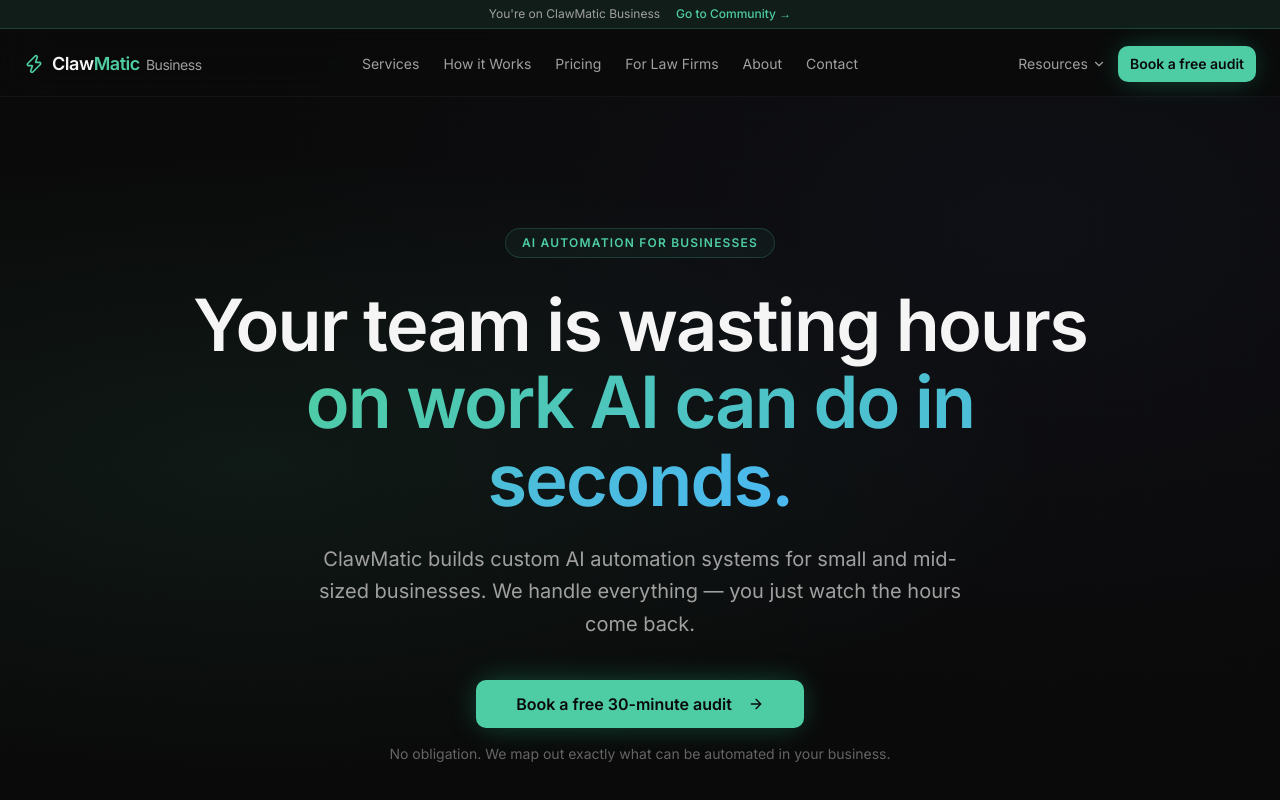
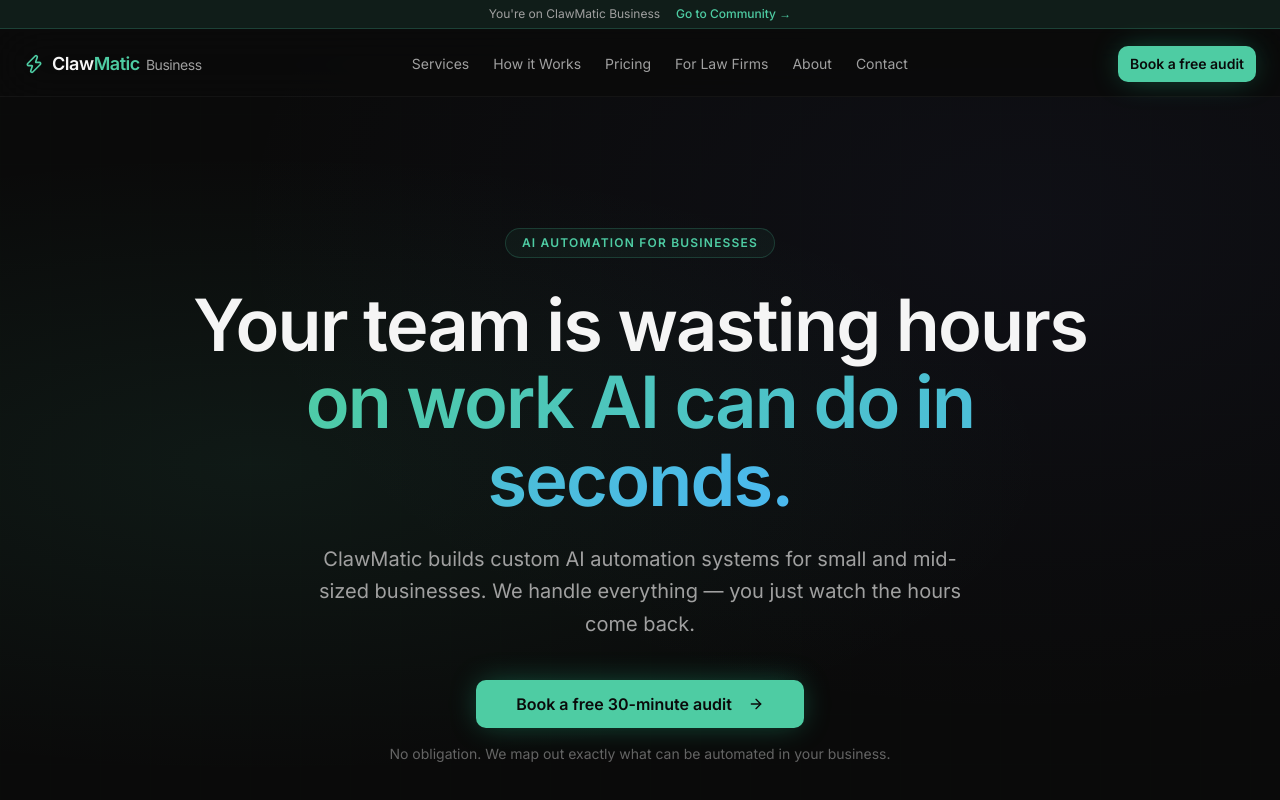
Before and after one commit to Clawmatic/clawmatic, a Next.js app: page / in a window 1280 px wide. Shown: the top 800 px of the page. Built offline with nearby package versions, Linux system fonts and the light colour scheme.

Commit message:
Remove resources links from navbar and footer

```diff
--- a/src/components/Footer.tsx
+++ b/src/components/Footer.tsx
@@ -3,7 +3,6 @@
 import Link from 'next/link';
 import { Zap } from 'lucide-react';
 
-const DISCORD_URL = 'https://discord.gg/7p3PVFq3';
 const CALENDLY_URL = 'https://calendly.com/clawmatic/30min';
 
 const footerCols = [
@@ -24,21 +23,13 @@
       { label: 'Privacy Policy', href: '/privacy', external: false },
     ],
   },
-  {
-    heading: 'Resources',
-    links: [
-      { label: 'Guides', href: '/guides', external: false },
-      { label: 'Skill Packs', href: '/toolkit', external: false },
-      { label: 'Discord', href: DISCORD_URL, external: true },
-    ],
-  },
 ];
 
 export default function Footer() {
   return (
     <footer className="border-t border-border/50 bg-background mt-auto">
       <div className="container mx-auto px-4 sm:px-6 py-12">
-        <div className="grid grid-cols-2 md:grid-cols-4 gap-8 mb-10">
+        <div className="grid grid-cols-2 md:grid-cols-3 gap-8 mb-10">
           {/* Brand */}
           <div className="col-span-2 md:col-span-1">
             <Link href="/" className="flex items-center gap-2 mb-4">
--- a/src/components/Navbar.tsx
+++ b/src/components/Navbar.tsx
@@ -1,13 +1,12 @@
 "use client";
 
-import { useState, useRef, useEffect, Fragment } from "react";
+import { useState } from "react";
 import Link from "next/link";
 import { usePathname } from "next/navigation";
 import { Button } from "@/components/ui/button";
-import { Menu, X, Zap, ChevronDown, BookOpen, Puzzle, MessageSquare } from "lucide-react";
+import { Menu, X, Zap } from "lucide-react";
 
 const CALENDLY_URL = "https://calendly.com/clawmatic/30min";
-const DISCORD_URL = "https://discord.gg/7p3PVFq3";
 
 const navLinks = [
   { label: "Services", href: "/services" },
@@ -18,27 +17,9 @@
   { label: "Contact", href: "/contact" },
 ];
 
-const resourceLinks = [
-  { label: "Guides", href: "/guides", icon: BookOpen, external: false },
-  { label: "Skill Packs", href: "/toolkit", icon: Puzzle, external: false },
-  { label: "Discord", href: DISCORD_URL, icon: MessageSquare, external: true },
-];
-
 const Navbar = () => {
   const [mobileOpen, setMobileOpen] = useState(false);
-  const [resourcesOpen, setResourcesOpen] = useState(false);
   const pathname = usePathname();
-  const dropdownRef = useRef<HTMLDivElement>(null);
-
-  useEffect(() => {
-    const handleClickOutside = (e: MouseEvent) => {
-      if (dropdownRef.current && !dropdownRef.current.contains(e.target as Node)) {
-        setResourcesOpen(false);
-      }
-    };
-    document.addEventListener("mousedown", handleClickOutside);
-    return () => document.removeEventListener("mousedown", handleClickOutside);
-  }, []);
 
   return (
     <>
@@ -82,51 +63,8 @@
           ))}
         </div>
 
-        {/* Desktop — right side: Resources dropdown + CTA */}
+        {/* Desktop — right side CTA */}
         <div className="hidden md:flex items-center gap-3">
-          <div
-            className="relative"
-            ref={dropdownRef}
-            onMouseEnter={() => setResourcesOpen(true)}
-            onMouseLeave={() => setResourcesOpen(false)}
-          >
-            <button
-              onClick={() => setResourcesOpen(!resourcesOpen)}
-              className={`flex items-center gap-1 text-sm transition-colors duration-200 ${
-                resourcesOpen ? "text-foreground" : "text-muted-foreground hover:text-foreground"
-              }`}
-            >
-              Resources
-              <ChevronDown
-                className={`h-3.5 w-3.5 transition-transform duration-200 ${resourcesOpen ? "rotate-180" : ""}`}
-              />
-            </button>
-
-            {resourcesOpen && (
-              <div className="absolute right-0 top-full pt-1 w-48 z-50">
-                <div className="rounded-xl border border-border/60 bg-popover shadow-lg py-1.5">
-                  {resourceLinks.map((item) => {
-                    const inner = (
-                      <div className="flex items-center gap-2.5 px-4 py-2.5 hover:bg-card transition-colors">
-                        <item.icon className="h-3.5 w-3.5 text-primary flex-shrink-0" />
-                        <span className="text-sm text-foreground">{item.label}</span>
-                      </div>
-                    );
-                    return item.external ? (
-                      <a key={item.label} href={item.href} target="_blank" rel="noopener noreferrer" onClick={() => setResourcesOpen(false)}>
-                        {inner}
-                      </a>
-                    ) : (
-                      <Link key={item.label} href={item.href} onClick={() => setResourcesOpen(false)}>
-                        {inner}
-                      </Link>
-                    );
-                  })}
-                </div>
-              </div>
-            )}
-          </div>
-
           <Button variant="hero" size="sm" asChild>
             <a href={CALENDLY_URL} target="_blank" rel="noopener noreferrer">
               Book a free audit
@@ -162,32 +100,6 @@
                 {link.label}
               </Link>
             ))}
-            <p className="text-xs font-semibold text-muted-foreground/50 uppercase tracking-widest mt-4 mb-1">
-              Resources
-            </p>
-            {resourceLinks.map((link) =>
-              link.external ? (
-                <a
-                  key={link.label}
-                  href={link.href}
-                  target="_blank"
-                  rel="noopener noreferrer"
-                  className="text-sm text-muted-foreground hover:text-foreground transition-colors py-2.5 border-b border-border/30"
-                  onClick={() => setMobileOpen(false)}
-                >
-                  {link.label}
-                </a>
-              ) : (
-                <Link
-                  key={link.label}
-                  href={link.href}
-                  className="text-sm text-muted-foreground hover:text-foreground transition-colors py-2.5 border-b border-border/30"
-                  onClick={() => setMobileOpen(false)}
-                >
-                  {link.label}
-                </Link>
-              )
-            )}
             <div className="pt-3">
               <Button variant="hero" size="sm" className="w-full" asChild>
                 <a href={CALENDLY_URL} target="_blank" rel="noopener noreferrer">
```
